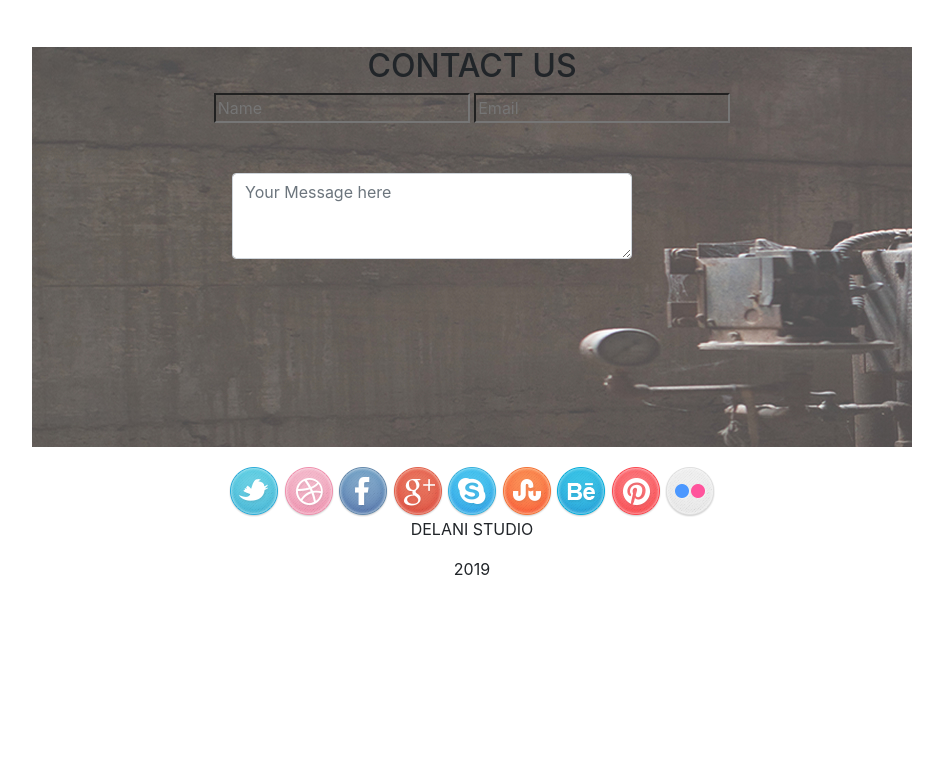
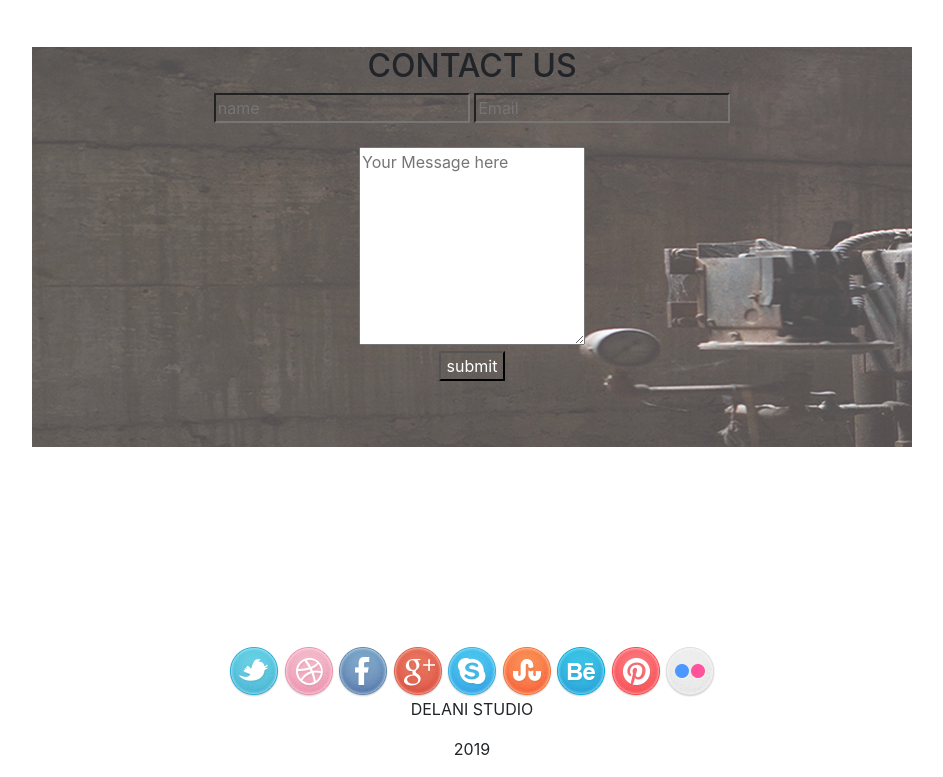
Before and after one commit to cossie14/Delani-Studios, a plain HTML site: page index.html in a window 1280 px wide. Shown: the part 1961-2738 px from the top of the page, without its empty margins (168-1111 px from the left). Before the commit the page ends 2558 px from the top, so only its background shows below. Drawn offline with Linux system fonts and the light colour scheme.

Commit message:
added changes to the body

```diff
--- a/css/styles.css
+++ b/css/styles.css
@@ -61,3 +61,6 @@ input{
   background: transparent;
   color: white;
 }
+.icons{
+  margin-top : 200px;
+}
--- a/index.html
+++ b/index.html
@@ -131,13 +131,14 @@
   </div>
   <div class="contact">
     <h2>CONTACT US</h2>
-    <input type="text" name="" value="" placeholder="Name">
-    <input type="email" name="" value="" placeholder="Email">
-    <br>
-    <textarea class="form-control" id="exampleFormControlTextarea5" rows="3" placeholder="Your Message here"></textarea>
-    </div>
-
+    <form action="">
+    <input type="text" id="fname" name="firstname" placeholder="name"="Name">
+    <input type="text" name="email" placeholder="Email"><br><br>
+    <textarea name="name" rows="8" cols=="60" placeholder="Your Message here"></textarea><br>
+    <input type="submit" id="submit" value="submit">
+  </form>
   </div>
+<div class="icons">
   <img src="img/sicon8.png" alt="twitter">
   <img src="img/sicon2.png" alt="dribble">
   <img src="img/sicon3.png" alt="facebook">
@@ -150,11 +151,7 @@
   <p>DELANI STUDIO</p>
   <p>2019</p>
 
- </div>
-
-
-  </div>
-  </div>
+</div>
 
 </body>
 
--- a/js/scripts.js
+++ b/js/scripts.js
@@ -23,4 +23,14 @@ $(document).ready(function() {
       opacity : '0'
     });
   });
+  $("#submit").click(function(event){
+    var name = $("#fname").val();
+    if(name != ""){
+      alert(name + "thanks for sending a message.")
+
+    }else {
+      alert("please fill in your details")
+    }
+      event.preventDefault();
+    });
 });
```
